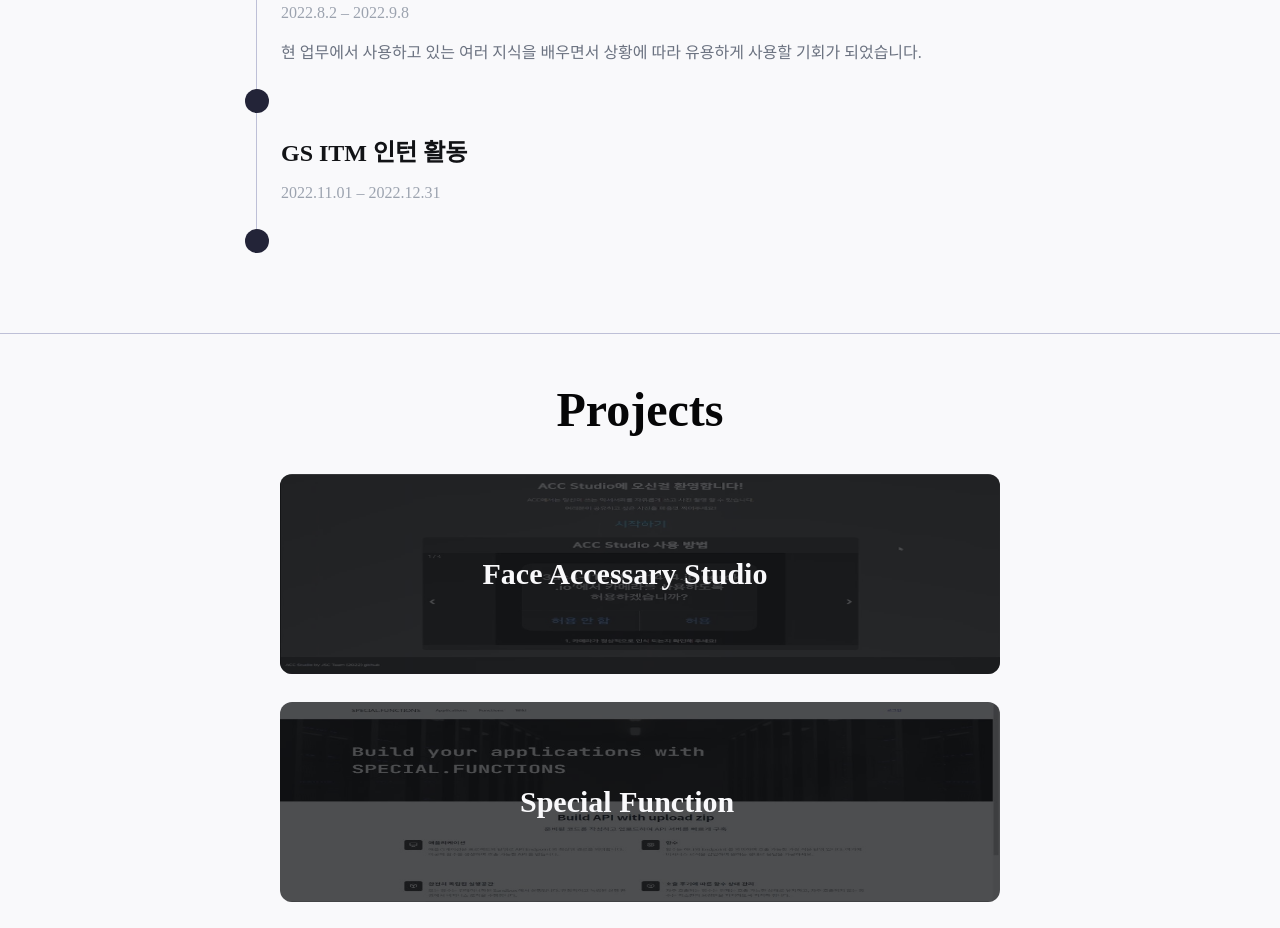
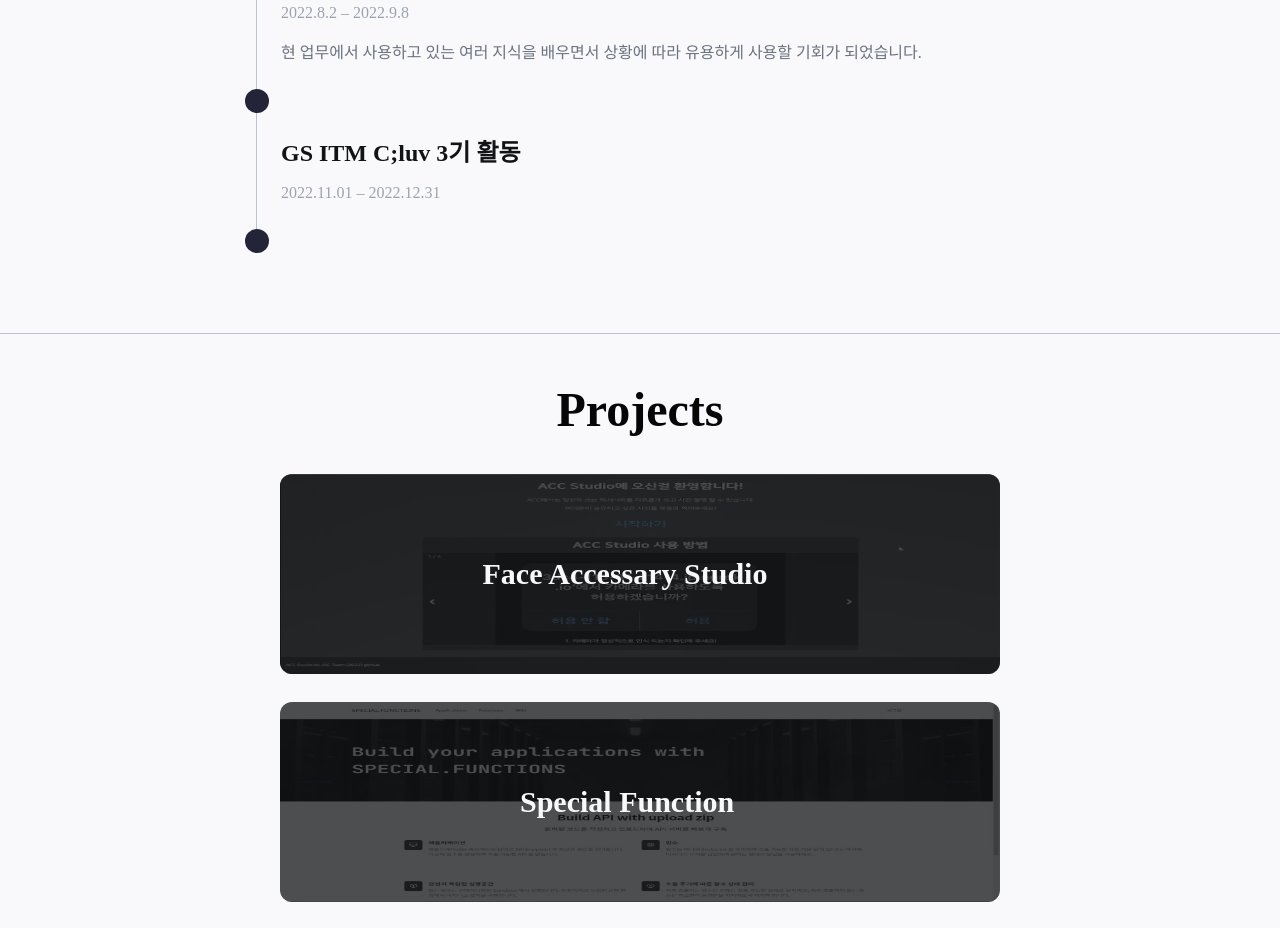
Before and after one commit to kongsanggun/portfolio, a React (Create React App) app: page / in a window 1280 px wide. Shown: the part 3540-4468 px from the top of the page. Built offline with nearby package versions, Linux system fonts and the light colour scheme.

Commit message:
Update time.tsx

```diff
--- a/src/components/time.tsx
+++ b/src/components/time.tsx
@@ -80,7 +80,7 @@ const HeaderComp = () => {
         <li className="ml-4 sm:ml-6 mb-4 sm:mb-6 h-auto">
           <span className="flex absolute -left-3 justify-center items-center w-6 h-6 bg-[#232438] rounded-full dark:bg-[#F9F9FB]"/>
           <div className='h-4 mb-4 sm:h-6 sm:mb-6'/>
-          <h3 className="mb-1 sm:mb-3 text-lg sm:text-2xl font-semibold text-[#121316] dark:text-[#F9F9FB]">GS ITM 인턴 활동</h3>
+          <h3 className="mb-1 sm:mb-3 text-lg sm:text-2xl font-semibold text-[#121316] dark:text-[#F9F9FB]">GS ITM C;luv 3기 활동</h3>
           <time className="block mb-2 sm:mb-4 text-sm sm:text-base font-normal leading-none text-gray-400 dark:text-gray-500">2022.11.01 – 2022.12.31</time>
           <p className="text-sm sm:text-base font-normal text-gray-500 dark:text-gray-400"></p>
         </li>
```
